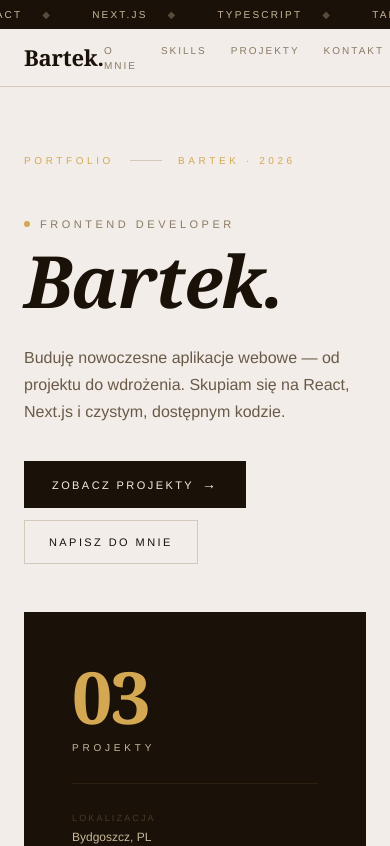
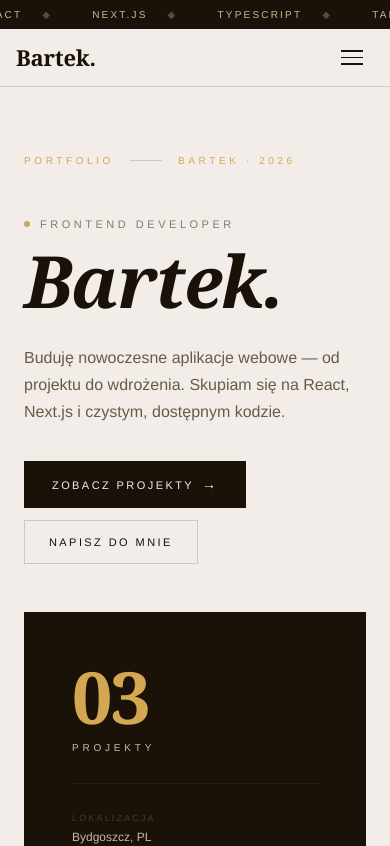
Before and after one commit to fornalbartosz3/moje-portfolio, a Next.js app: page / in a window 390 px wide. Shown: the top 846 px of the page. Built offline with nearby package versions, Linux system fonts and the light colour scheme.

Commit message:
Naprawa nawigacji na telefonie, Usunięcie hamburgermenu z komputera

```diff
--- a/components/Navbar.tsx
+++ b/components/Navbar.tsx
@@ -37,6 +37,7 @@ export default function Navbar() {
         }}
       >
         <div
+          className="navbar-inner"
           style={{
             maxWidth: "1200px",
             margin: "0 auto",
@@ -77,7 +78,7 @@ export default function Navbar() {
             </span>
 
             {/* Desktop nav links */}
-            <div style={{ display: "flex", gap: "24px" }} className="hidden md:flex">
+            <div style={{ gap: "24px" }} className="hidden md:flex">
               {NAV_LINKS.map(({ href, label }) => (
                 <NavLink key={href} href={href}>
                   {label}
@@ -96,7 +97,6 @@ export default function Navbar() {
                 border: "none",
                 cursor: "pointer",
                 padding: "8px",
-                display: "flex",
                 flexDirection: "column",
                 justifyContent: "center",
                 gap: "5px",
@@ -110,6 +110,12 @@ export default function Navbar() {
           </div>
         </div>
       </nav>
+
+      <style>{`
+        @media (max-width: 640px) {
+          .navbar-inner { padding: 0 16px !important; }
+        }
+      `}</style>
 
       {/* Mobile menu overlay */}
       {menuOpen && (
```
